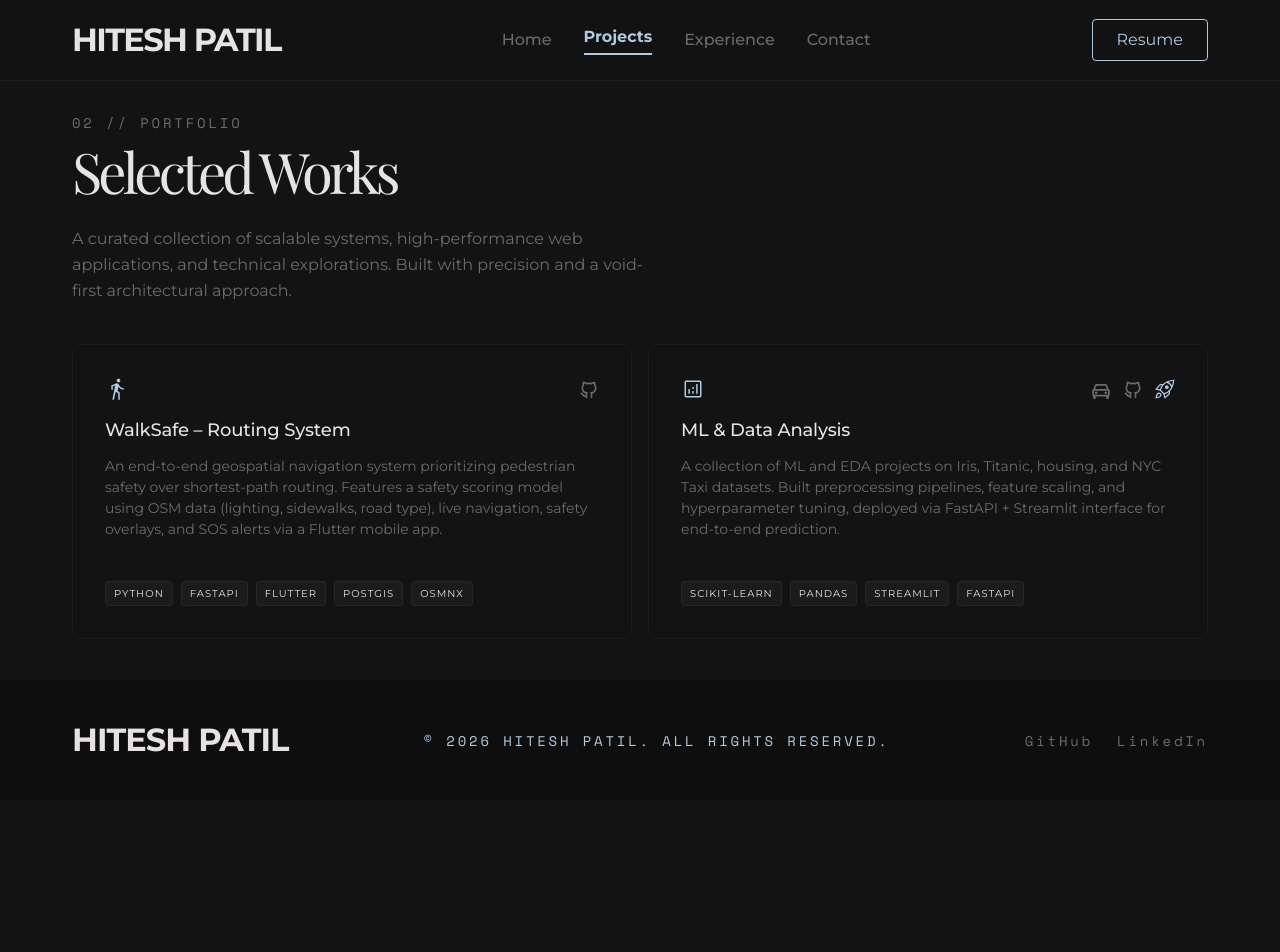
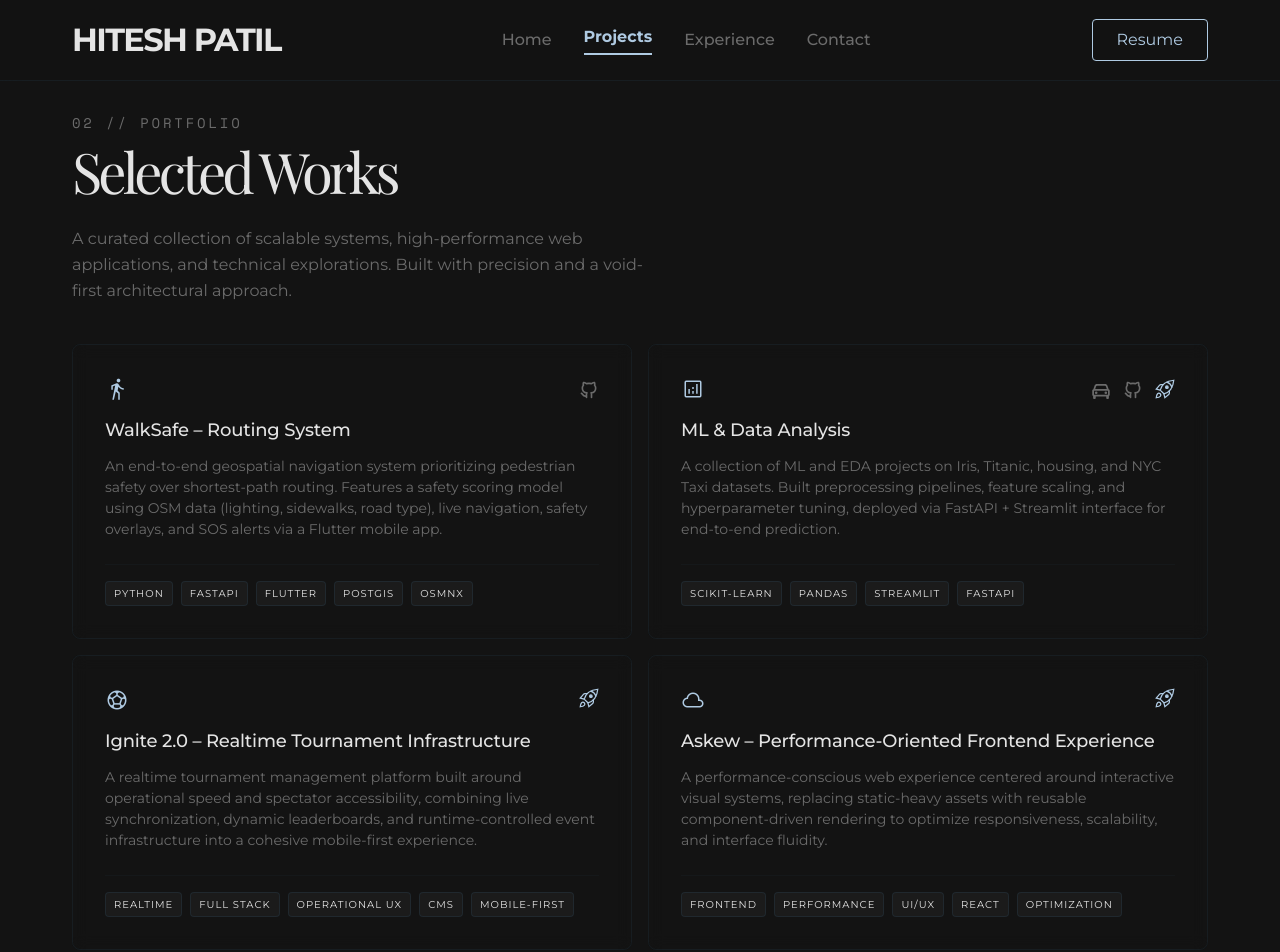
Before and after one commit to TheGoodDevil00/personal-portfolio, a Next.js app: page /projects in a window 1280 px wide. Shown: the top 952 px of the page. Before the commit the page ends 800 px from the top, so only its background shows below. Built offline with nearby package versions, Linux system fonts and the light colour scheme; a web font is replaced by a local one.

Commit message:
added ignite and askew to portfolio

```diff
--- a/app/projects/page.tsx
+++ b/app/projects/page.tsx
@@ -82,6 +82,62 @@ export default function Projects() {
             </footer>
           </div>
         </article>
+
+        {/* Project Card 3 */}
+        <article className="bg-transparent backdrop-blur-[8px] border border-primary-container/20 rounded-lg p-6 md:p-8 flex flex-col gap-6 hover:border-primary-container/60 hover:shadow-[0_0_24px_rgba(43,69,89,0.15)] transition-all duration-500 group relative overflow-hidden">
+          <div className="absolute inset-0 bg-gradient-to-br from-primary-container/5 to-transparent opacity-0 group-hover:opacity-100 transition-opacity duration-500"></div>
+          <div className="relative z-10 flex flex-col h-full">
+            <header className="flex justify-between items-start mb-4">
+              <span className="material-symbols-outlined text-primary text-[32px]">sports_soccer</span>
+              <div className="flex gap-2">
+                <Link href="https://ignite-2-0.vercel.app" target="_blank" aria-label="Live Demo" className="text-primary hover:text-silver-mist transition-colors">
+                  <RocketIcon size={20} color="currentColor" />
+                </Link>
+              </div>
+            </header>
+            <div className="flex-grow">
+              <h2 className="font-subheading text-subheading text-silver-mist mb-3 group-hover:text-primary transition-colors duration-300">Ignite 2.0 – Realtime Tournament Infrastructure</h2>
+              <p className="font-body-sm text-body-sm text-slate-hint mb-6">
+                A realtime tournament management platform built around operational speed and spectator accessibility, combining live synchronization, dynamic leaderboards, and runtime-controlled event infrastructure into a cohesive mobile-first experience.
+              </p>
+            </div>
+            <footer className="flex flex-wrap gap-2 mt-auto pt-4 border-t border-primary-container/10">
+              <span className="font-caption text-caption text-silver-mist uppercase tracking-widest bg-surface-container-high/40 border border-primary-container/30 rounded px-2 py-1">Realtime</span>
+              <span className="font-caption text-caption text-silver-mist uppercase tracking-widest bg-surface-container-high/40 border border-primary-container/30 rounded px-2 py-1">Full Stack</span>
+              <span className="font-caption text-caption text-silver-mist uppercase tracking-widest bg-surface-container-high/40 border border-primary-container/30 rounded px-2 py-1">Operational UX</span>
+              <span className="font-caption text-caption text-silver-mist uppercase tracking-widest bg-surface-container-high/40 border border-primary-container/30 rounded px-2 py-1">CMS</span>
+              <span className="font-caption text-caption text-silver-mist uppercase tracking-widest bg-surface-container-high/40 border border-primary-container/30 rounded px-2 py-1">Mobile-First</span>
+            </footer>
+          </div>
+        </article>
+
+        {/* Project Card 4 */}
+        <article className="bg-transparent backdrop-blur-[8px] border border-primary-container/20 rounded-lg p-6 md:p-8 flex flex-col gap-6 hover:border-primary-container/60 hover:shadow-[0_0_24px_rgba(43,69,89,0.15)] transition-all duration-500 group relative overflow-hidden">
+          <div className="absolute inset-0 bg-gradient-to-br from-primary-container/5 to-transparent opacity-0 group-hover:opacity-100 transition-opacity duration-500"></div>
+          <div className="relative z-10 flex flex-col h-full">
+            <header className="flex justify-between items-start mb-4">
+              <span className="material-symbols-outlined text-primary text-[32px]">cloud</span>
+              <div className="flex gap-2">
+                <Link href="https://askew-lovat.vercel.app/" target="_blank" aria-label="Live Demo" className="text-primary hover:text-silver-mist transition-colors">
+                  <RocketIcon size={20} color="currentColor" />
+                </Link>
+              </div>
+            </header>
+            <div className="flex-grow">
+              <h2 className="font-subheading text-subheading text-silver-mist mb-3 group-hover:text-primary transition-colors duration-300">Askew – Performance-Oriented Frontend Experience</h2>
+              <p className="font-body-sm text-body-sm text-slate-hint mb-6">
+                A performance-conscious web experience centered around interactive visual systems, replacing static-heavy assets with reusable component-driven rendering to optimize responsiveness, scalability, and interface fluidity.
+              </p>
+            </div>
+            <footer className="flex flex-wrap gap-2 mt-auto pt-4 border-t border-primary-container/10">
+              <span className="font-caption text-caption text-silver-mist uppercase tracking-widest bg-surface-container-high/40 border border-primary-container/30 rounded px-2 py-1">Frontend</span>
+              <span className="font-caption text-caption text-silver-mist uppercase tracking-widest bg-surface-container-high/40 border border-primary-container/30 rounded px-2 py-1">Performance</span>
+              <span className="font-caption text-caption text-silver-mist uppercase tracking-widest bg-surface-container-high/40 border border-primary-container/30 rounded px-2 py-1">UI/UX</span>
+              <span className="font-caption text-caption text-silver-mist uppercase tracking-widest bg-surface-container-high/40 border border-primary-container/30 rounded px-2 py-1">React</span>
+              <span className="font-caption text-caption text-silver-mist uppercase tracking-widest bg-surface-container-high/40 border border-primary-container/30 rounded px-2 py-1">Optimization</span>
+            </footer>
+          </div>
+        </article>
       </section>
     </main>
   )
```
